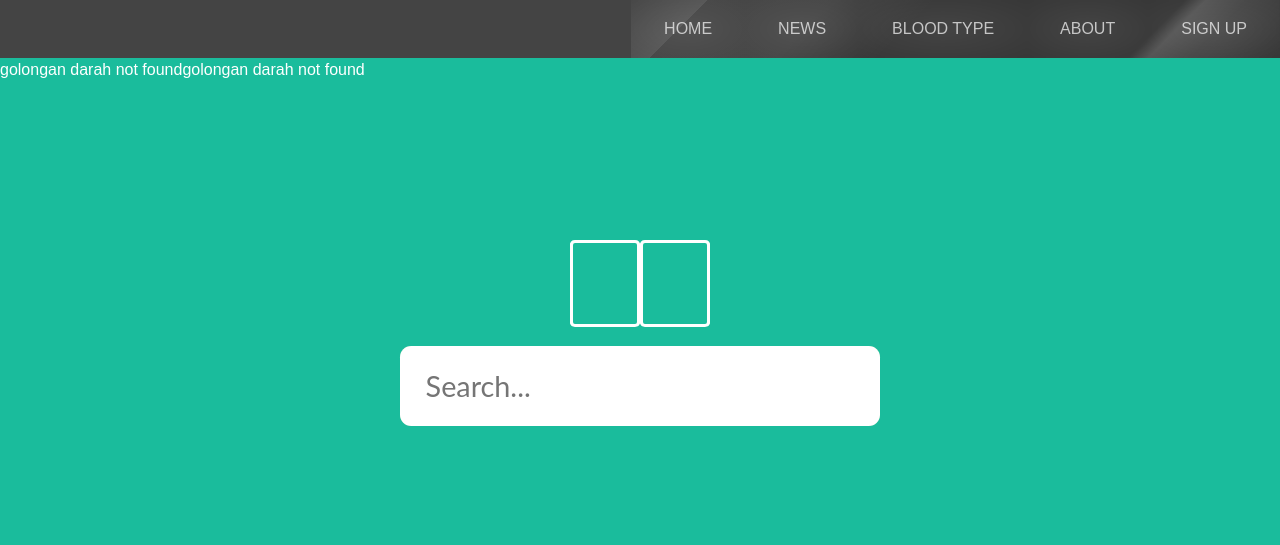
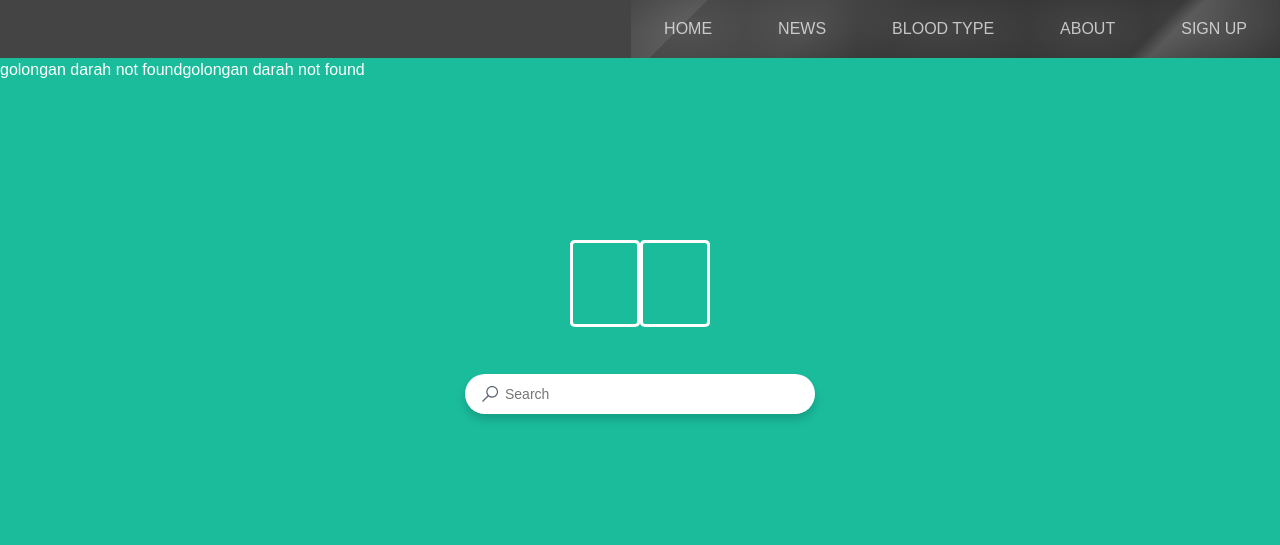
Before and after one commit to Nielioo/Covid19-Website-AlmondTofuTeam, a PHP site: page /hospital.php?bloodtype=1 in a window 1280 px wide. Shown: the top 545 px of the page. Run offline with PHP 8.4, Linux system fonts and the light colour scheme; data that the repository does not hold is empty.

Commit message:
Update search

```diff
--- a/hospital.css
+++ b/hospital.css
@@ -2,88 +2,65 @@
   padding: 2em;
 }
 
-.search {
-    display: flex;
-    justify-content: center;
-    align-items: center;
+.search-box {
+  margin: 3em;
 }
 
-:root {
-  --rad: 0.7rem;
-  --dur: 0.3s;
-  --color-dark: #2f2f2f;
-  --color-light: #fff;
-  --color-brand: #57bd84;
-  --font-fam: "Lato", sans-serif;
-  --height: 5rem;
-  --btn-width: 6rem;
-  --bez: cubic-bezier(0, 0, 0.43, 1.49);
+.search-button {
+  margin-left: 20px;
 }
-/* body {
-    background: var(--color-dark);
-    display: flex;
-    align-items: center;
-    justify-content: center;
-    min-height: 100vh;
+
+.search-form {
+  position: relative;
+  top: 50%;
+  left: 50%;
+  width: 350px;
+  height: 40px;
+  border-radius: 40px;
+  box-shadow: 0 6px 8px rgba(0, 0, 0, 0.15);
+  transform: translate(-50%, -50%);
+  background: #fff;
+  transition: all 0.3s ease;
 }
-html {
-    box-sizing: border-box;
-    height: 100%;
-    font-size: 10px;
+
+.search-form:focus {
+  box-shadow: 0 3px 4px rgba(0, 0, 0, 0.15);
 }
-*, *::before, *::after {
-    box-sizing: inherit;
-} */
-form {
-  position: relative;
-  width: 30rem;
-  background: var(--color-brand);
-  border-radius: var(--rad);
-  text-align: start;
+
+.search-input {
+  position: absolute;
+  top: 10px;
+  left: 38px;
+  font-size: 14px;
+  background: none;
+  color: #5a6674;
+  width: 290px;
+  height: 20px;
+  border: none;
+  appearance: none;
+  outline: none;
 }
-input,
-button {
-  height: var(--height);
-  font-family: var(--font-fam);
-  border: 0;
-  color: var(--color-dark);
-  font-size: 1.8rem;
+
+.search-input::-webkit-search-cancel-button {
+  appearance: none;
 }
-input[type="search"] {
-  outline: 0;
-  width: 100%;
-  background: var(--color-light);
-  padding: 0 1.6rem;
-  border-radius: var(--rad);
-  appearance: none;
-  transition: all var(--dur) var(--bez);
-  transition-property: width, border-radius;
-  z-index: 1;
-  position: relative;
+
+.search-button {
+  position: absolute;
+  top: 10px;
+  left: 15px;
+  height: 20px;
+  width: 20px;
+  padding: 0;
+  margin: 0;
+  border: none;
+  background: none;
+  outline: none !important;
+  cursor: pointer;
 }
-button {
-  display: none;
-  position: absolute;
-  top: 0;
-  right: 0;
-  width: var(--btn-width);
-  font-weight: bold;
-  background: var(--color-brand);
-  border-radius: 0 var(--rad) var(--rad) 0;
+
+.search-button svg {
+  width: 20px;
+  height: 20px;
+  fill: #5a6674;
 }
-input:not(:placeholder-shown) {
-  border-radius: var(--rad) 0 0 var(--rad);
-  width: calc(100% - var(--btn-width));
-}
-input:not(:placeholder-shown) + button {
-  display: block;
-}
-label {
-  position: absolute;
-  clip: rect(1px, 1px, 1px, 1px);
-  padding: 0;
-  border: 0;
-  height: 1px;
-  width: 1px;
-  overflow: hidden;
-}
--- a/hospital.php
+++ b/hospital.php
@@ -42,23 +42,36 @@
         $bloodtype_plus = readGolDarahByID($bloodtype_id);
         $bloodtype_negative = readGolDarahByID($bloodtype_id + 1);
     }
+
+    if (isset($_GET['submit'])) {
+        $search = $_GET['name'];
+    }
     ?>
 
     <div class="container">
         <section class="hero">
             <h1><?= $bloodtype ?></h1>
-            <label>Tagline</label>
             <div class="hero_btn">
                 <a href="hospital.php?bloodtype=<?= getGolDarahID($bloodtype_plus) - 1 ?>" class="btn"><?= $bloodtype_plus ?></a>
                 <a href="hospital.php?bloodtype=<?= getGolDarahID($bloodtype_negative) - 1 ?>" class="btn"><?= $bloodtype_negative ?></a>
             </div>
 
-            <div class="search">
-                <form onsubmit="event.preventDefault();" role="search">
-                    <label for="search">Search for stuff</label>
-                    <input id="search" type="search" placeholder="Search..." autofocus required />
-                    <button type="submit">Go</button>
+            <div class="search-box">
+                <form class="search-form" method="GET">
+                    <input type="search" name="name" value="" placeholder="Search" class="search-input" />
+                    <input type="hidden" name="bloodtype" value="<?= $bloodtype_id ?>" />
+                    <button type="submit" name="submit" class="search-button">
+                        <svg class="submit-button">
+                            <use xmlns:xlink="http://www.w3.org/1999/xlink" xlink:href="#search"></use>
+                        </svg>
+                    </button>
                 </form>
+
+                <svg xmlns="http://www.w3.org/2000/svg" width="0" height="0" display="none">
+                    <symbol id="search" viewBox="0 0 32 32">
+                        <path d="M 19.5 3 C 14.26514 3 10 7.2651394 10 12.5 C 10 14.749977 10.810825 16.807458 12.125 18.4375 L 3.28125 27.28125 L 4.71875 28.71875 L 13.5625 19.875 C 15.192542 21.189175 17.250023 22 19.5 22 C 24.73486 22 29 17.73486 29 12.5 C 29 7.2651394 24.73486 3 19.5 3 z M 19.5 5 C 23.65398 5 27 8.3460198 27 12.5 C 27 16.65398 23.65398 20 19.5 20 C 15.34602 20 12 16.65398 12 12.5 C 12 8.3460198 15.34602 5 19.5 5 z" />
+                    </symbol>
+                </svg>
             </div>
         </section>
 
@@ -73,6 +86,7 @@
                     </p>
                 </div> -->
                 <?php
+                if (empty($_GET['name'])) {
                     for ($i = 0; $i < sizeof($rumah_sakit_data); $i++) {
                         $jumlah_donor = getJumlahDonorByRumahSakitID($i + 1, $bloodtype_id);
                 ?>
@@ -84,6 +98,25 @@
                         </div>
                         <?php
                     }
+                } else {
+                    for ($i = 0; $i < sizeof($rumah_sakit_data); $i++) {
+                        if (
+                            stripos($rumah_sakit_data[$i]['nama'], $search) !== false
+                            || stripos($rumah_sakit_data[$i]['alamat'], $search) !== false
+                            || stripos($rumah_sakit_data[$i]['domisili'], $search) !== false
+                        ) {
+                            $jumlah_donor = getJumlahDonorByRumahSakitID($i + 1, $bloodtype_id);
+                        ?>
+                            <div class="card">
+                                <h3><?= $rumah_sakit_data[$i]['nama'] ?>, <?= $rumah_sakit_data[$i]['domisili'] ?></h3>
+                                <div class="line"></div>
+                                <p><?= $rumah_sakit_data[$i]['alamat'] ?></p>
+                                <h3>Jumlah Donor : <?= $jumlah_donor ?></h3>
+                            </div>
+                <?php
+                        }
+                    }
+                }
                 ?>
             </div>
         </section>
```
Lines whose indentation alone changed are shown as unchanged.
